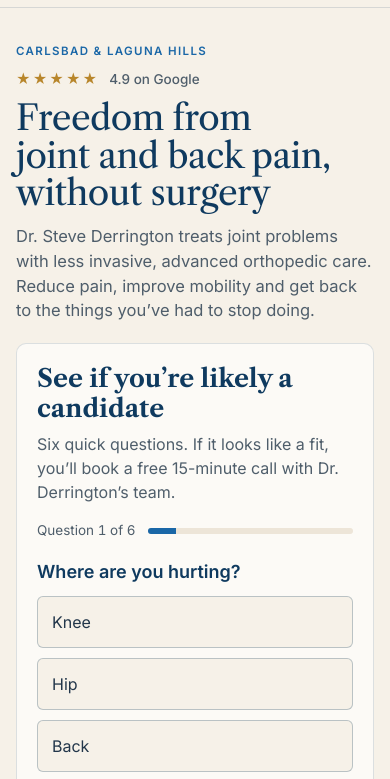
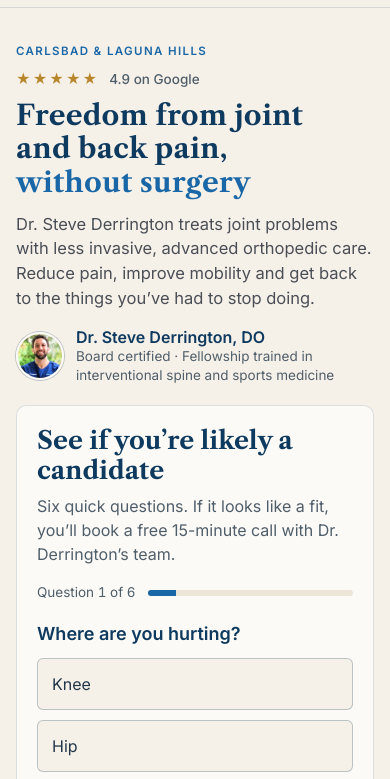
Before and after one commit to godz-onkar/derrington-google-joint-lp, a plain HTML site: page page.html in a window 390 px wide. Shown: the part 57-836 px from the top of the page. Drawn offline with nearby package versions, Linux system fonts and the light colour scheme; a web font is replaced by a local one.

Commit message:
Hero: H1 matches the live page type (Caslon, bold, 50/40/28px, two-tone); doctor strip under the subhead
Co-Authored-By: Claude Opus 5.5 <noreply@anthropic.com>

```diff
--- a/page.html
+++ b/page.html
@@ -31,7 +31,13 @@ img{max-width:100%;display:block}
 .c7{flex:7 1 0;min-width:min(100%,460px)}.c5{flex:5 1 0;min-width:min(100%,340px)}
 .c4{flex:4 1 0;min-width:min(100%,280px)}.c8{flex:8 1 0;min-width:min(100%,440px)}
 .h1,.h2{text-wrap:balance}
-.h1{font-family:var(--display);font-weight:400;color:var(--ink);font-size:clamp(40px,5vw,68px);line-height:1.04;letter-spacing:-.015em}
+.h1{font-family:var(--serif);font-weight:700;color:var(--ink);font-size:50px;line-height:1.2;letter-spacing:.02em}
+.h1 .tone{color:var(--action)}
+@media (min-width:641px) and (max-width:1024px){.h1{font-size:40px}}
+.docstrip{display:flex;align-items:center;gap:14px;margin-top:22px}
+.docstrip img{width:56px;height:56px;border-radius:50%;object-fit:cover;object-position:50% 22%;border:2px solid var(--surface);box-shadow:0 0 0 1px var(--line-2);flex:none}
+.docstrip b{display:block;font-size:16px;font-weight:600;color:var(--ink);line-height:1.3}
+.docstrip span{display:block;font-size:14.5px;line-height:1.4;color:var(--ink-2)}
 .toprow{display:flex;flex-wrap:wrap;align-items:center;gap:8px 20px}
 .toprow .rating{padding-left:20px;border-left:1px solid var(--line-2)}
 .h2{font-family:var(--display);font-weight:400;color:var(--ink);font-size:clamp(32px,3.4vw,46px);line-height:1.12;letter-spacing:-.01em}
@@ -57,7 +63,7 @@ img{max-width:100%;display:block}
 .rating{display:flex;align-items:center;gap:10px;font-size:15px;font-weight:500;color:var(--ink-2)}
 .stars{color:#B8862B;letter-spacing:2px;font-size:16px}
 .hero .h1{margin-top:16px}
-.hero .lede{margin-top:18px;max-width:72ch}
+.hero .lede{margin-top:14px;max-width:72ch;font-size:18px;color:#4A4F57}
 .hero-grid{margin-top:clamp(28px,3.5vw,48px);align-items:flex-start}
 .vid{position:relative;border-radius:10px;overflow:hidden;background:var(--navy);aspect-ratio:736/414;cursor:pointer;border:0;padding:0;width:100%;display:block}
 .vid img{width:100%;height:100%;object-fit:cover}
@@ -207,7 +213,10 @@ img{max-width:100%;display:block}
   .hero{padding-top:22px}
   .rating{font-size:13.5px}.stars{font-size:14px}
   .hero .eyebrow{margin-top:12px;font-size:11.5px}
-  .h1{font-size:35px;line-height:1.08}
+  .h1{font-size:28px;line-height:1.2;letter-spacing:.01em}
+  .docstrip{margin-top:16px;gap:12px}
+  .docstrip img{width:48px;height:48px}
+  .docstrip span{font-size:13.5px}
   .toprow .rating{padding-left:0;border-left:0}
   .locgrid .lph{min-height:0;aspect-ratio:16/9;height:auto}
   .hero .h1{margin-top:8px}
@@ -283,8 +292,9 @@ img{max-width:100%;display:block}
   <div class="wrap">
     <div class="hero-head">
       <div class="toprow"><p class="eyebrow">Carlsbad &amp; Laguna Hills</p><p class="rating"><span class="stars" aria-hidden="true">★★★★★</span><span>4.9 on Google</span></p></div>
-      <h1 class="h1" id="h1">Freedom from joint and back pain, without surgery</h1>
+      <h1 class="h1" id="h1">Freedom from joint and back pain, <span class="tone">without surgery</span></h1>
       <p class="lede">Dr. Steve Derrington treats joint problems with less invasive, advanced orthopedic care. Reduce pain, improve mobility and get back to the things you’ve had to stop doing.</p>
+      <div class="docstrip"><img src="img/dr-derrington.jpg" alt="" width="1000" height="883"><p><b>Dr. Steve Derrington, DO</b><span>Board certified · Fellowship trained in interventional spine and sports medicine</span></p></div>
     </div>
 
     <div class="split hero-grid">
```
